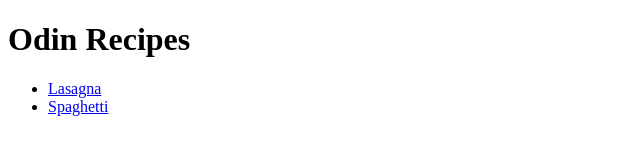
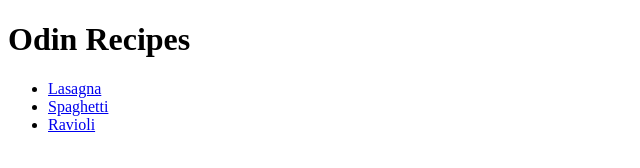
Before and after one commit to mikedelosreyes-proton/odin-recipes, a plain HTML site: page index.html in a window 1280 px wide. Shown: the full height of the page, 0-640 px from the left. Drawn offline with Linux system fonts and the light colour scheme.

Commit message:
added ravioli recipe link

```diff
--- a/index.html
+++ b/index.html
@@ -11,6 +11,7 @@
     <ul>
         <li><a href="recipes/lasagna.html">Lasagna</a></li>
         <li><a href="recipes/spaghetti.html">Spaghetti</a></li>
+        <li><a href="recipes/ravioli.html">Ravioli</a></li>
     </ul>
 </body>
 </html>
```
